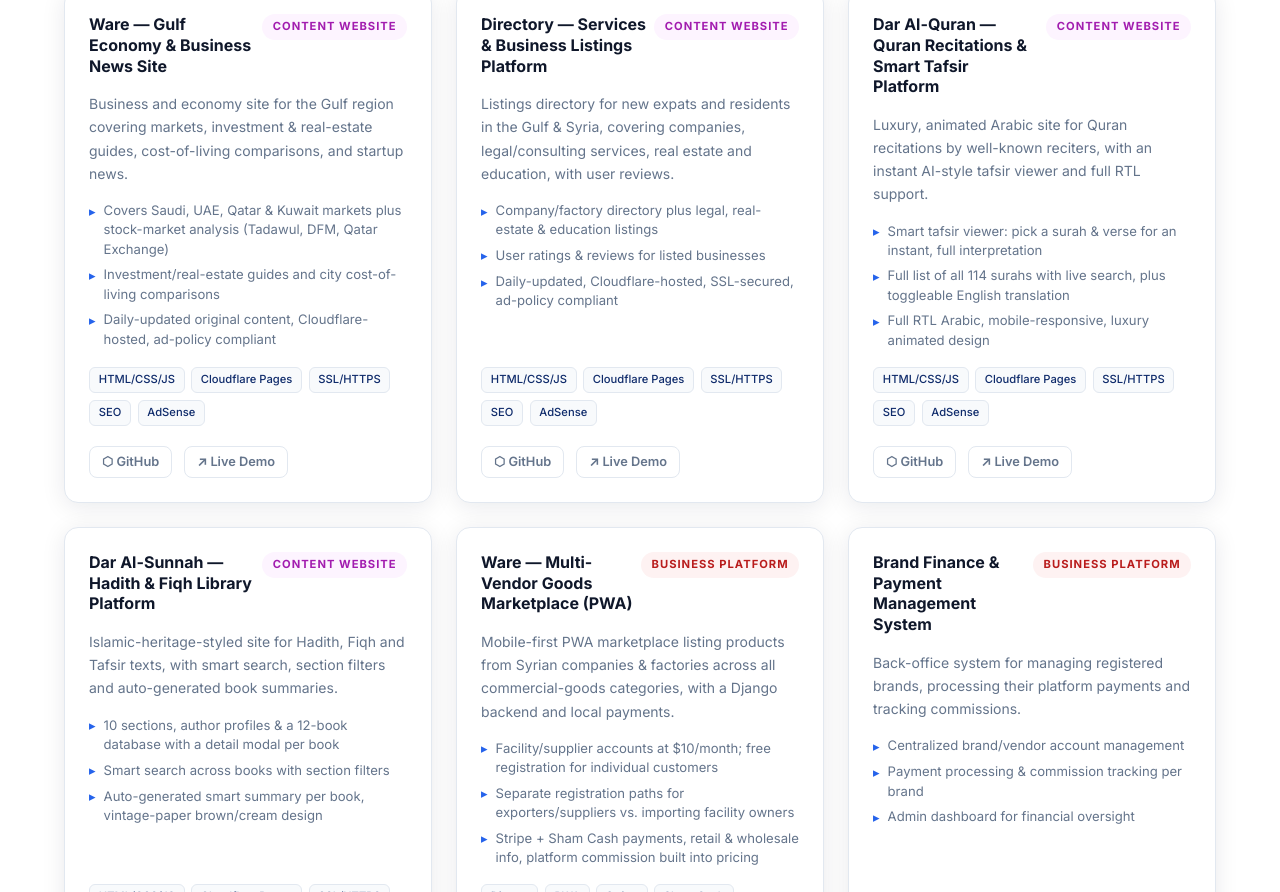
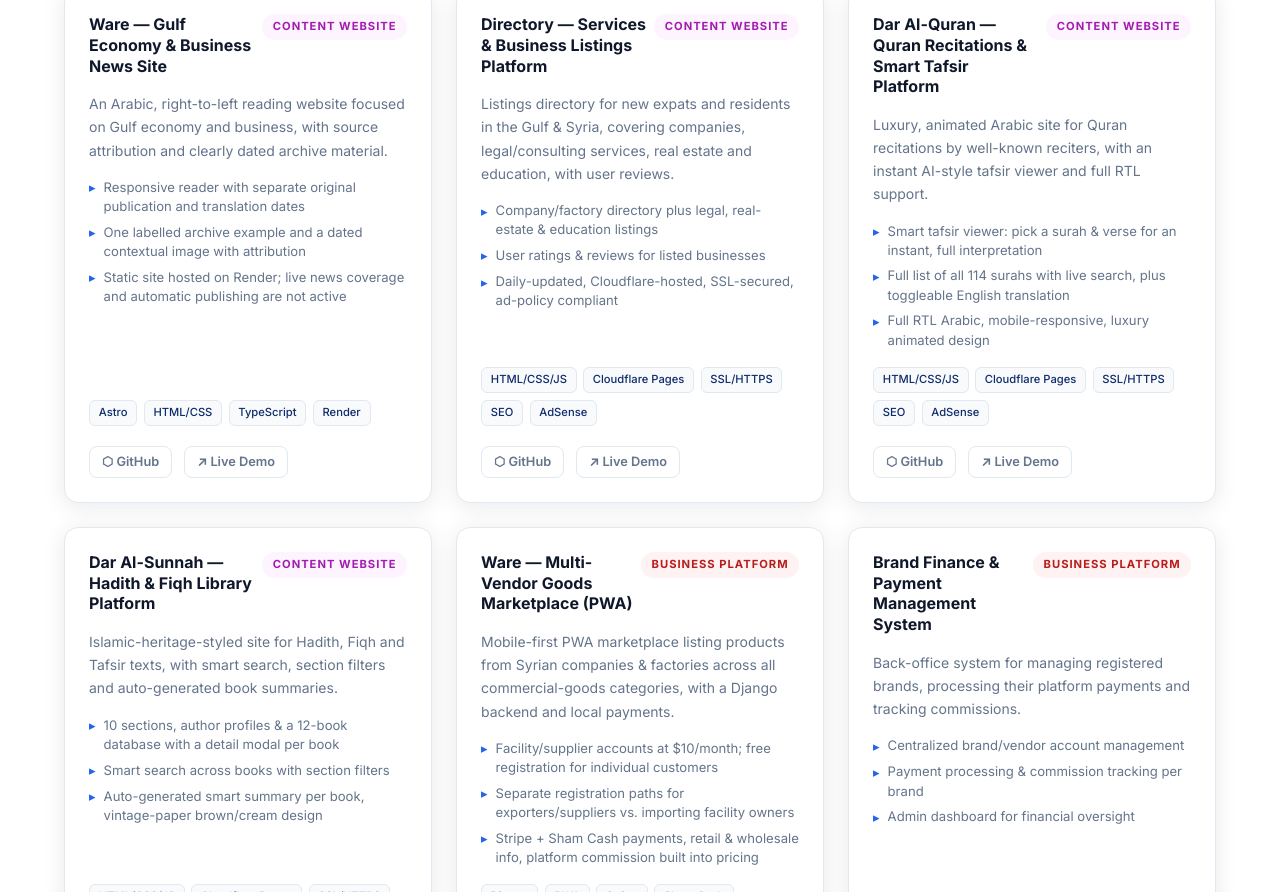
Before and after one commit to Anas379110/Anas379110.github.io, a plain HTML site: page index.html in a window 1280 px wide. Shown: the part 9948-10840 px from the top of the page. Drawn offline with Linux system fonts and the light colour scheme.

Commit message:
Correct Ware reader project status and hosting

```diff
--- a/index.html
+++ b/index.html
@@ -539,7 +539,7 @@ const PROJECTS = [
   {github:'https://github.com/Anas379110/One-Tech-Website',cat:'cw',en:{title:'One Tech — AI & Technology News Platform',desc:'Arabic tech content site covering AI tools, industrial/smart automation, and phone/app reviews, hosted as a Cloudflare subdomain of anasnet.com.',bullets:['Daily-updated original articles (30–50+ before launch) on AI, automation & reviews','Fast, responsive, SSL-secured with policy-compliant sourcing','Built to meet AdSense/Adsterra/Monetag/Zeydoo content requirements']},ar:{title:'One Tech — منصة أخبار التقنية والذكاء الاصطناعي',desc:'موقع محتوى تقني عربي يغطي أدوات الذكاء الاصطناعي وأنظمة الأتمتة الصناعية ومراجعات الهواتف والتطبيقات، على نطاق anasnet.com الفرعي.',bullets:['محتوى أصلي يومي (30-50 مقالاً على الأقل قبل الإطلاق) عن الذكاء الاصطناعي والأتمتة والمراجعات','سريع، متجاوب، مؤمّن بـSSL، ومصادر ملتزمة بالسياسات','مبني لتحقيق متطلبات محتوى AdSense/Adsterra/Monetag/Zeydoo']},tech:['HTML/CSS/JS','Cloudflare Pages','SSL/HTTPS','SEO','AdSense']},
   {github:'https://github.com/Anas379110/Service-Website',cat:'cw',en:{title:'Service — Government & Educational Guides Platform',desc:'Guide site for Syria & the Gulf explaining government platforms, educational resources, and step-by-step how-to guides.',bullets:['30–50+ original guide articles before launch, updated daily','Fast, mobile-responsive, SSL-secured on Cloudflare','Sourced from the most reliable, free, up-to-date references']},ar:{title:'Service — منصة شروحات الخدمات الحكومية والتعليمية',desc:'موقع دليلي لسوريا والخليج العربي يشرح المنصات الحكومية والموارد التعليمية وأدلة الاستخدام خطوة بخطوة.',bullets:['30-50 مقال شرح أصلي على الأقل قبل الإطلاق، بتحديث يومي','سريع، متجاوب مع الجوال، ومؤمّن بـSSL على Cloudflare','مصادره من الأصدق والأحدث والمجانية بالكامل']},tech:['HTML/CSS/JS','Cloudflare Pages','SSL/HTTPS','SEO','AdSense']},
   {github:'https://github.com/Anas379110/Khabr-Website',cat:'cw',en:{title:'Khabr — Syria & Middle East News Analysis Platform',desc:'News and political-analysis site for Syrians at home and abroad, with daily updates, in-depth analysis, humanitarian reporting, interactive control maps and a historical events archive.',bullets:['Interactive maps of regions/control zones plus a chronological events archive','Daily political & security updates with in-depth analyst commentary','Cloudflare-hosted, SSL-secured, ad-policy compliant (AdSense/Adsterra/Monetag/Zeydoo)']},ar:{title:'Khabr — منصة أخبار وتحليلات سياسية لسوريا والشرق الأوسط',desc:'موقع أخبار وتحليلات سياسية موجّه للسوريين في الداخل والخارج، بتحديثات يومية وتحليلات معمقة وتقارير إنسانية وخرائط تفاعلية وأرشيف زمني للأحداث.',bullets:['خرائط تفاعلية للمناطق ومناطق السيطرة، وأرشيف زمني للأحداث','تحديثات يومية للأوضاع السياسية والأمنية مع تحليلات معمقة من محللين','استضافة Cloudflare، تأمين SSL، ومتوافق مع سياسات AdSense/Adsterra/Monetag/Zeydoo']},tech:['HTML/CSS/JS','Cloudflare Pages','SSL/HTTPS','SEO','AdSense']},
-  {github:'https://github.com/Anas379110/Ware-Website',live:'https://ware-news.onrender.com/',cat:'cw',en:{title:'Ware — Gulf Economy & Business News Site',desc:'Business and economy site for the Gulf region covering markets, investment & real-estate guides, cost-of-living comparisons, and startup news.',bullets:['Covers Saudi, UAE, Qatar & Kuwait markets plus stock-market analysis (Tadawul, DFM, Qatar Exchange)','Investment/real-estate guides and city cost-of-living comparisons','Daily-updated original content, Cloudflare-hosted, ad-policy compliant']},ar:{title:'Ware — موقع اقتصاد وأعمال الخليج العربي',desc:'موقع اقتصادي وأعمال للخليج العربي يغطي الأسواق وأدلة الاستثمار والعقارات ومقارنة تكاليف المعيشة وأخبار الشركات الناشئة.',bullets:['أخبار اقتصاد السعودية والإمارات وقطر والكويت وتحليلات سوق الأسهم (تداول، دبي المالي، بورصة قطر)','أدلة استثمار وعقارات ومقارنة تكاليف معيشة بين المدن','محتوى أصلي يومي، استضافة Cloudflare، متوافق مع سياسات الإعلانات']},tech:['HTML/CSS/JS','Cloudflare Pages','SSL/HTTPS','SEO','AdSense']},
+  {github:'https://github.com/Anas379110/Ware-Website',live:'https://ware-news.onrender.com/',cat:'cw',en:{title:'Ware — Gulf Economy & Business News Site',desc:'An Arabic, right-to-left reading website focused on Gulf economy and business, with source attribution and clearly dated archive material.',bullets:['Responsive reader with separate original publication and translation dates','One labelled archive example and a dated contextual image with attribution','Static site hosted on Render; live news coverage and automatic publishing are not active']},ar:{title:'Ware — موقع اقتصاد وأعمال الخليج العربي',desc:'موقع اقتصادي وأعمال للخليج العربي يغطي الأسواق وأدلة الاستثمار والعقارات ومقارنة تكاليف المعيشة وأخبار الشركات الناشئة.',bullets:['أخبار اقتصاد السعودية والإمارات وقطر والكويت وتحليلات سوق الأسهم (تداول، دبي المالي، بورصة قطر)','أدلة استثمار وعقارات ومقارنة تكاليف معيشة بين المدن','محتوى أصلي يومي، استضافة Cloudflare، متوافق مع سياسات الإعلانات']},tech:['Astro','HTML/CSS','TypeScript','Render']},
   {github:'https://github.com/Anas379110/Directory-Website',live:'https://directory-render-verification.onrender.com/',cat:'cw',en:{title:'Directory — Services & Business Listings Platform',desc:'Listings directory for new expats and residents in the Gulf & Syria, covering companies, legal/consulting services, real estate and education, with user reviews.',bullets:['Company/factory directory plus legal, real-estate & education listings','User ratings & reviews for listed businesses','Daily-updated, Cloudflare-hosted, SSL-secured, ad-policy compliant']},ar:{title:'Directory — منصة دليل الخدمات والشركات',desc:'دليل خدمات ومعلومات للمغتربين الجدد في الخليج وسوريا، يغطي الشركات والخدمات القانونية والعقارات والتعليم مع تقييمات المستخدمين.',bullets:['دليل شركات ومصانع، إضافة لدليل خدمات قانونية وعقارية وتعليمية','تقييمات ومراجعات من المستخدمين للمنشآت المدرجة','تحديث يومي، استضافة Cloudflare، تأمين SSL، ومتوافق مع سياسات الإعلانات']},tech:['HTML/CSS/JS','Cloudflare Pages','SSL/HTTPS','SEO','AdSense']},
   {github:'https://github.com/Anas379110/Dar-Al-Quran-Website',cat:'cw',en:{title:'Dar Al-Quran — Quran Recitations & Smart Tafsir Platform',desc:'Luxury, animated Arabic site for Quran recitations by well-known reciters, with an instant AI-style tafsir viewer and full RTL support.',bullets:['Smart tafsir viewer: pick a surah & verse for an instant, full interpretation','Full list of all 114 surahs with live search, plus toggleable English translation','Full RTL Arabic, mobile-responsive, luxury animated design']},ar:{title:'دار القرآن — منصة تلاوات وتفسير ذكي',desc:'موقع عربي فاخر بتصميم متحرك للقرآن وتلاوات لأشهر القراء، مع عارض تفسير فوري شبيه بالذكاء الاصطناعي ودعم RTL كامل.',bullets:['عارض تفسير ذكي: اختر سورة وآية واحصل على تفسير شامل فوري','قائمة كاملة بـ114 سورة مع بحث فوري، وترجمة إنجليزية قابلة للتفعيل/الإيقاف','واجهة عربية RTL كاملة، متجاوبة مع الجوال، تصميم فاخر متحرك']},tech:['HTML/CSS/JS','Cloudflare Pages','SSL/HTTPS','SEO','AdSense']},
   {github:'https://github.com/Anas379110/Dar-Al-Sunnah-Website',cat:'cw',en:{title:'Dar Al-Sunnah — Hadith & Fiqh Library Platform',desc:'Islamic-heritage-styled site for Hadith, Fiqh and Tafsir texts, with smart search, section filters and auto-generated book summaries.',bullets:['10 sections, author profiles & a 12-book database with a detail modal per book','Smart search across books with section filters','Auto-generated smart summary per book, vintage-paper brown/cream design']},ar:{title:'دار السنة — منصة مكتبة الحديث والفقه',desc:'موقع بأسلوب تراثي إسلامي لكتب السنة والفقه والحديث والتفسير، مع بحث ذكي وفلاتر أقسام وملخصات ذكية مولّدة تلقائياً لكل كتاب.',bullets:['10 أقسام، عرض للمؤلفين، وقاعدة بيانات من 12 كتاباً مع نافذة تفصيلية لكل كتاب','بحث ذكي في الكتب مع فلاتر الأقسام','ملخص ذكي يُولَّد تلقائياً لكل كتاب، بتصميم بني وكريمي بأسلوب ورق قديم فاخر']},tech:['HTML/CSS/JS','Cloudflare Pages','SSL/HTTPS','SEO','AdSense']},
```
